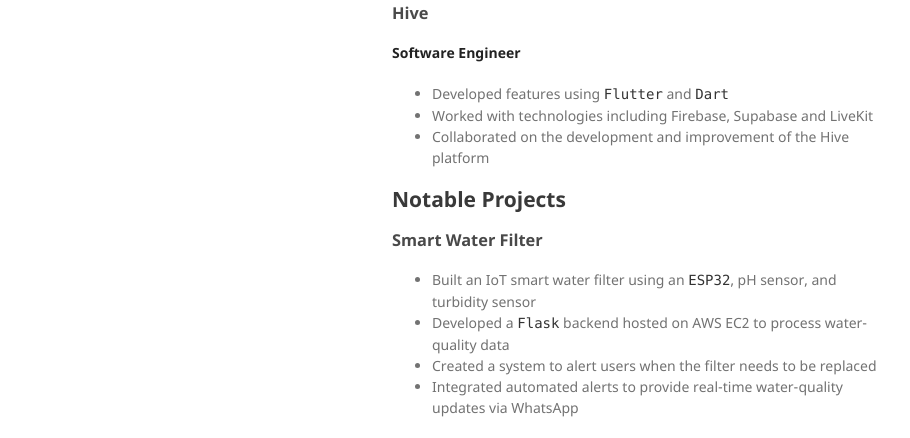
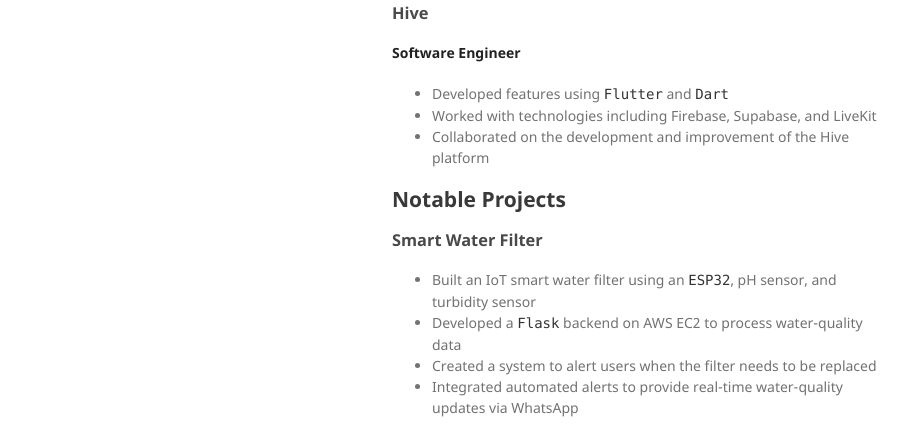
Before and after one commit to Andrewwucode/Andrewwucode.github.io, a Jekyll site: the page built from index.md, in a window 1280 px wide and 1399 px high. Shown: the part 496-934 px from the top of the window, without its empty margins (178-1088 px from the left). Built offline with Jekyll 4.4.1, drawn with Linux system fonts in a browser that asks for light colours; our own code applies the rules of GitHub Pages for plain Markdown files.

Commit message:
final update

```diff
--- a/index.md
+++ b/index.md
@@ -25,7 +25,7 @@ _Graduated May 2025_
 **Software Engineer**
 
 - Developed features using `Flutter` and `Dart`
-- Worked with technologies including Firebase, Supabase and LiveKit
+- Worked with technologies including Firebase, Supabase, and LiveKit
 - Collaborated on the development and improvement of the Hive platform
 
 ## Notable Projects
@@ -33,7 +33,7 @@ _Graduated May 2025_
 ### Smart Water Filter
 
 - Built an IoT smart water filter using an `ESP32`, pH sensor, and turbidity sensor
-- Developed a `Flask` backend hosted on AWS EC2 to process water-quality data
+- Developed a `Flask` backend on AWS EC2 to process water-quality data
 - Created a system to alert users when the filter needs to be replaced
 - Integrated automated alerts to provide real-time water-quality updates via WhatsApp
 
```
